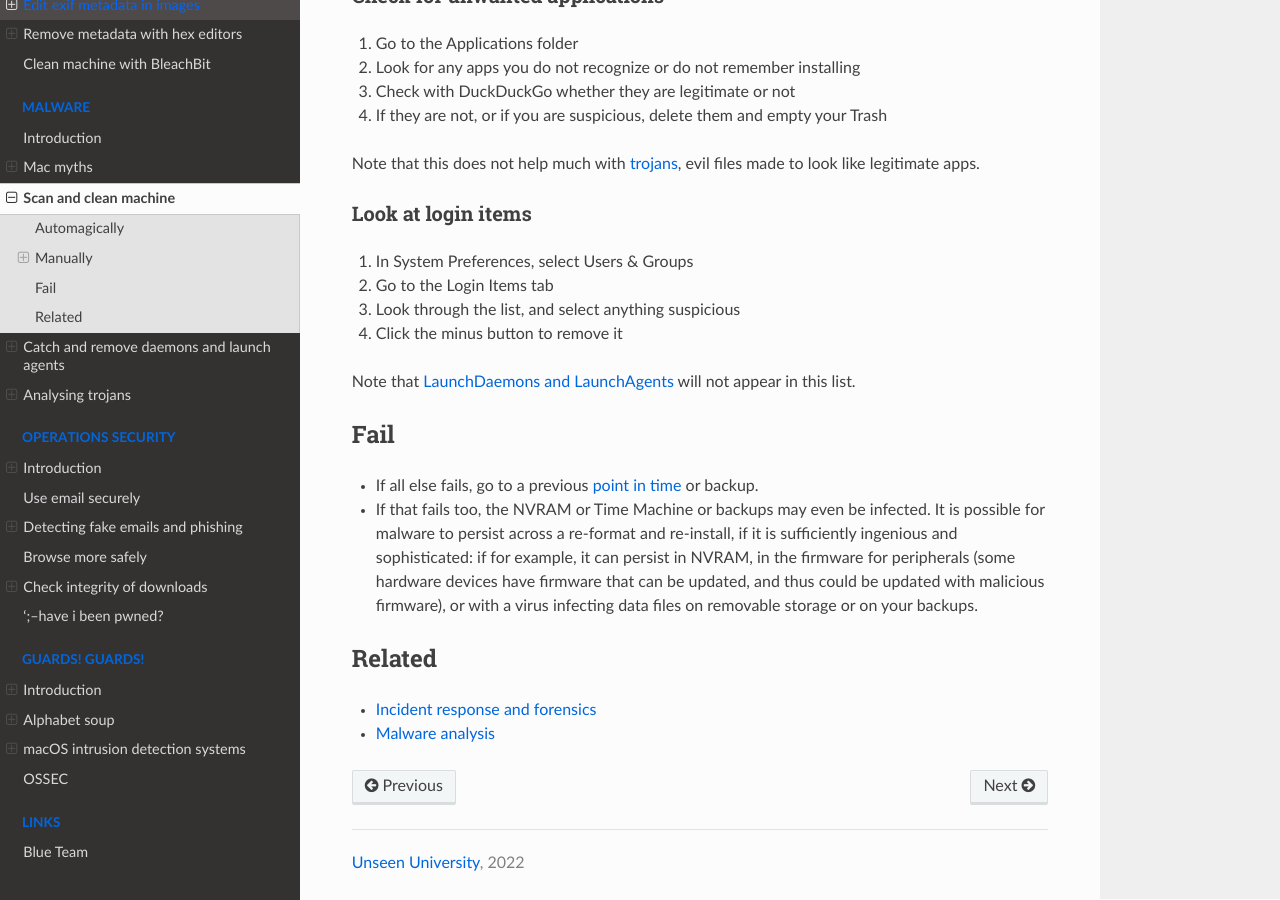
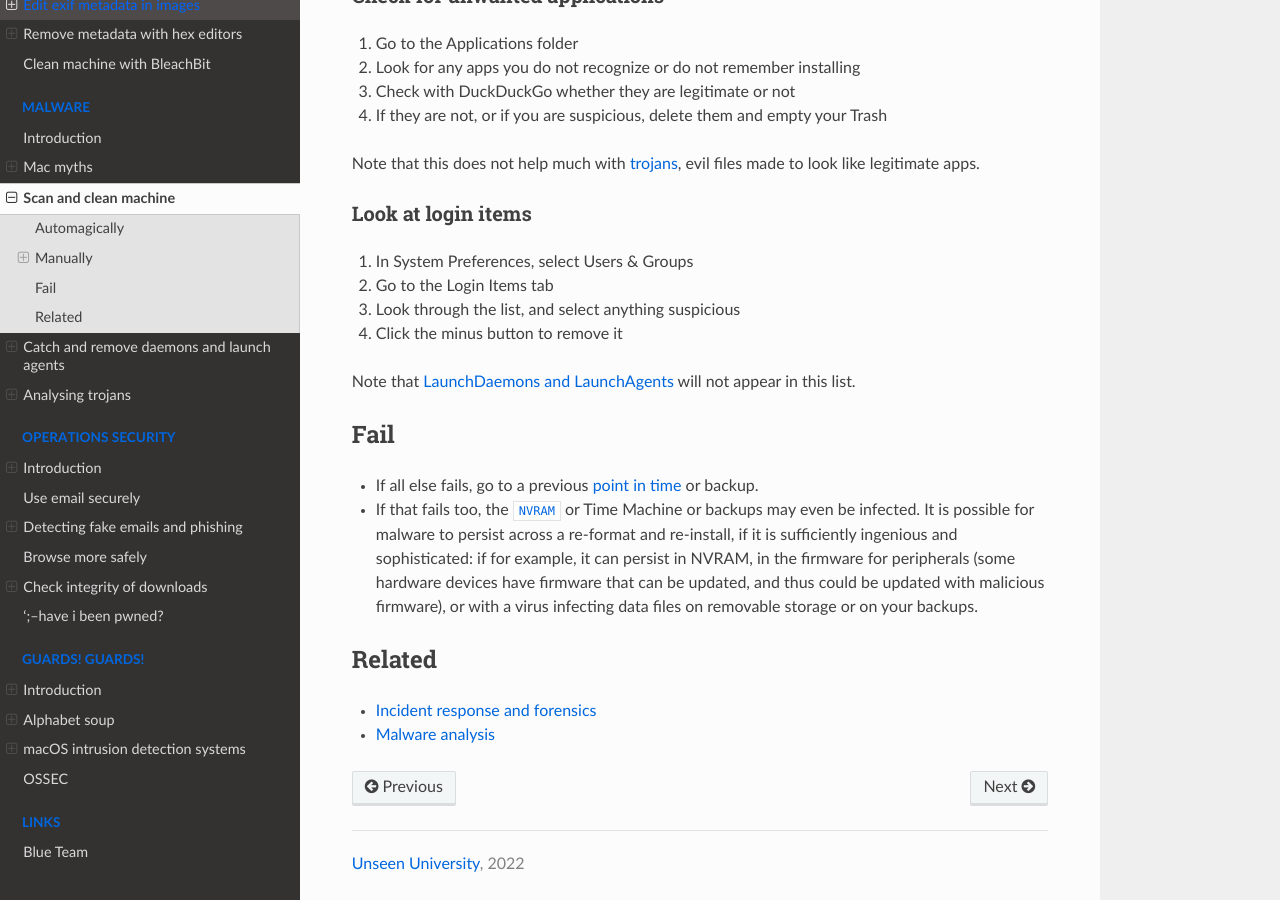
Before and after one commit to tymyrddin/blue-macos, a Sphinx documentation site: the page built from source/docs/malware/clean-machine.md, in a window 1280 px wide and 900 px high, scrolled down 508 px. Built offline with Sphinx 7.4.7 and the Read the Docs theme 2.0.0, drawn with Linux system fonts in a browser that asks for light colours.

```diff
--- a/source/docs/malware/clean-machine.md
+++ b/source/docs/malware/clean-machine.md
@@ -34,7 +34,7 @@ Note that [LaunchDaemons and LaunchAgents](daemons-and-agents.md) will not appea
 ## Fail
 
 * If all else fails, go to a previous [point in time](../data/time-machine.md) or backup.
-* If that fails too, the NVRAM or Time Machine or backups may even be infected. It is possible for malware to persist across a re-format and re-install, if it is sufficiently ingenious and sophisticated: if for example, it can persist in NVRAM, in the firmware for peripherals (some hardware devices have firmware that can be updated, and thus could be updated with malicious firmware), or with a virus infecting data files on removable storage or on your backups.
+* If that fails too, the `NVRAM` or Time Machine or backups may even be infected. It is possible for malware to persist across a re-format and re-install, if it is sufficiently ingenious and sophisticated: if for example, it can persist in NVRAM, in the firmware for peripherals (some hardware devices have firmware that can be updated, and thus could be updated with malicious firmware), or with a virus infecting data files on removable storage or on your backups.
 
 ## Related
 
```
